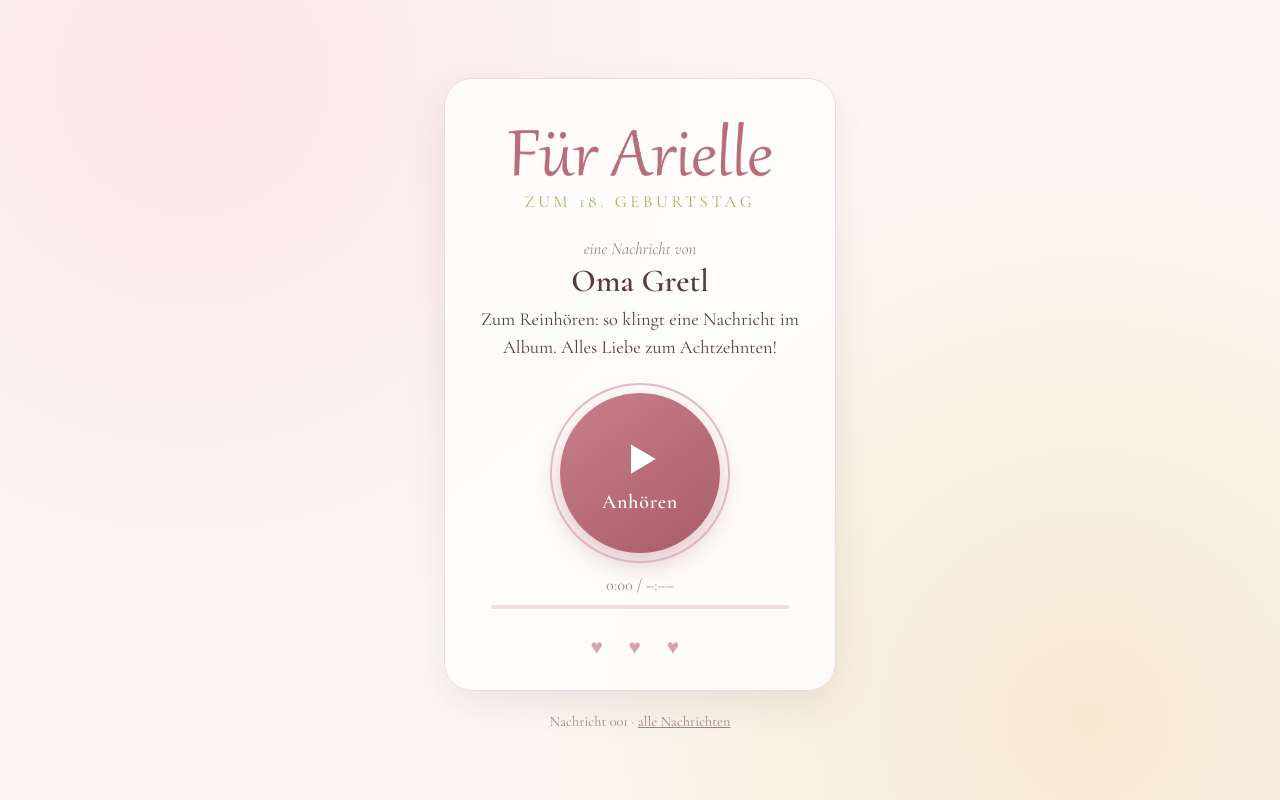
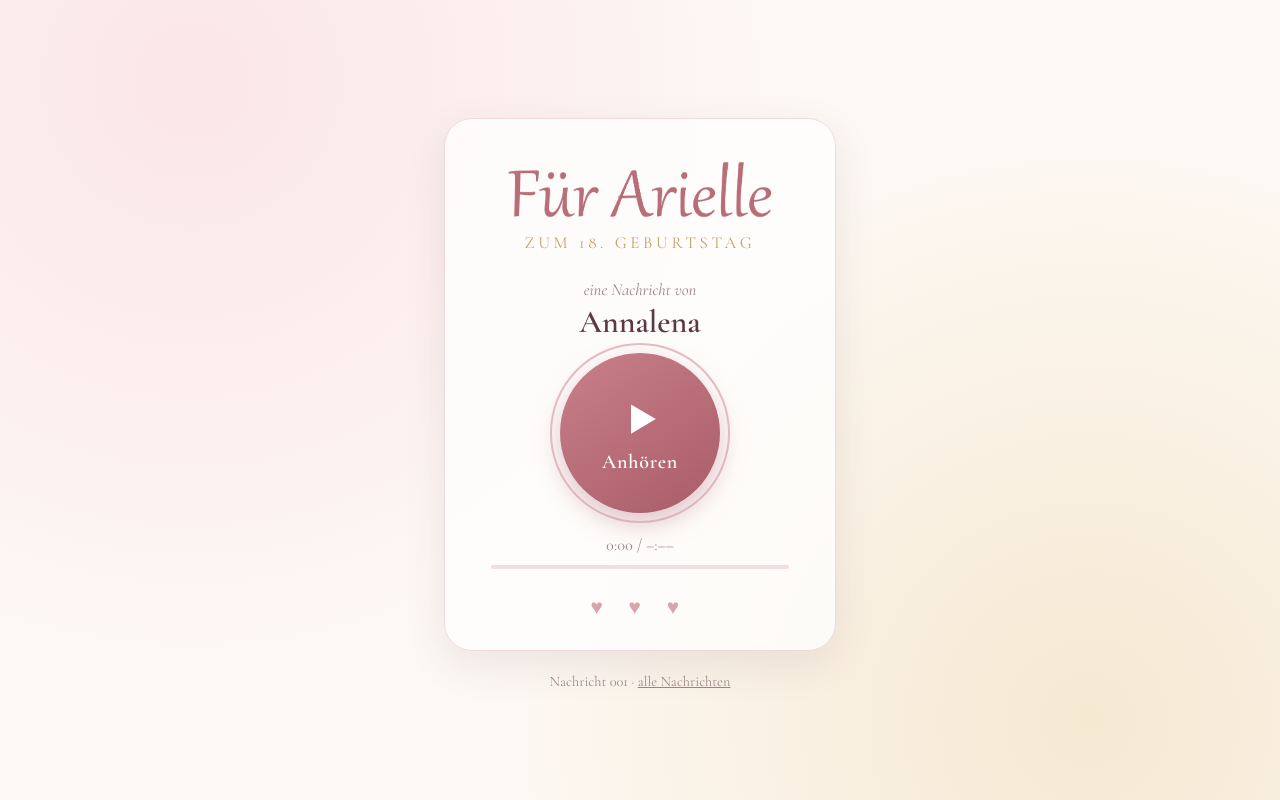
Before and after one commit to fuer-arielle/fuer-arielle.github.io, a plain HTML site: page 001.html in a window 1280 px wide. Drawn offline with nearby package versions, Linux system fonts and the light colour scheme.

Commit message:
Testnachricht entfernt, Nachricht 001 von Annalena

```diff
--- a/001.html
+++ b/001.html
@@ -3,7 +3,7 @@
 <head>
 <meta charset="utf-8">
 <meta name="viewport" content="width=device-width, initial-scale=1">
-<title>Für Arielle · von Oma Gretl</title>
+<title>Für Arielle · von Annalena</title>
 <meta name="theme-color" content="#fdf8f3">
 <link rel="icon" href="data:,">
 <style>
@@ -44,8 +44,8 @@ footer a{color:inherit}
   <img class="fuer" src="fuer.png" alt="Für Arielle">
   <p class="anlass">zum 18. Geburtstag</p>
   <p class="von">eine Nachricht von</p>
-  <h1>Oma Gretl</h1>
-  <p class="text">Zum Reinhören: so klingt eine Nachricht im Album. Alles Liebe zum Achtzehnten!</p>
+  <h1>Annalena</h1>
+
   <button class="knopf" id="k" onclick="s()" aria-label="Anhören">
     <svg id="ik" viewBox="0 0 24 24" width="54" height="54" fill="currentColor" aria-hidden="true"><path id="ip" d="M8 5.5v13l11-6.5z"/></svg>
     <span id="kt">Anhören</span>
```
Also changed, not shown: index.html (+1 -1 lines), 2 other files.
